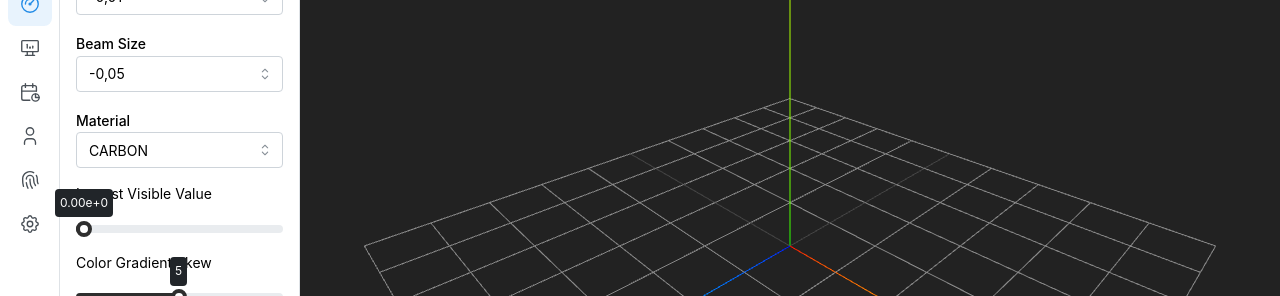
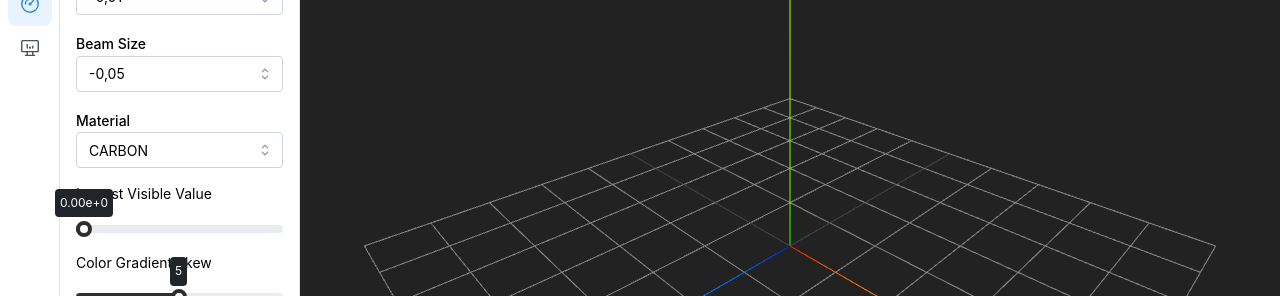
Before and after one commit to sirthomasii/fluka_data_visualizer, a Next.js app in the folder next-frontend/src/: page / in a window 1280 px wide. Shown: the part 154-450 px from the top of the page. Built offline with nearby package versions, Linux system fonts and the light colour scheme; no server answers.

Commit message:
Update DoubleNavbar.tsx

```diff
--- a/next-frontend/src/components/DoubleNavBar/DoubleNavbar.tsx
+++ b/next-frontend/src/components/DoubleNavBar/DoubleNavbar.tsx
@@ -39,10 +39,10 @@ const mainLinksMockdata = [
   { icon: IconHome2, label: 'Home' },
   { icon: IconGauge, label: 'Dashboard' },
   { icon: IconDeviceDesktopAnalytics, label: 'Analytics' },
-  { icon: IconCalendarStats, label: 'Releases' },
-  { icon: IconUser, label: 'Account' },
-  { icon: IconFingerprint, label: 'Security' },
-  { icon: IconSettings, label: 'Settings' },
+  // { icon: IconCalendarStats, label: 'Releases' },
+  // { icon: IconUser, label: 'Account' },
+  // { icon: IconFingerprint, label: 'Security' },
+  // { icon: IconSettings, label: 'Settings' },
 ];
 
 export function DoubleNavbar({
```
